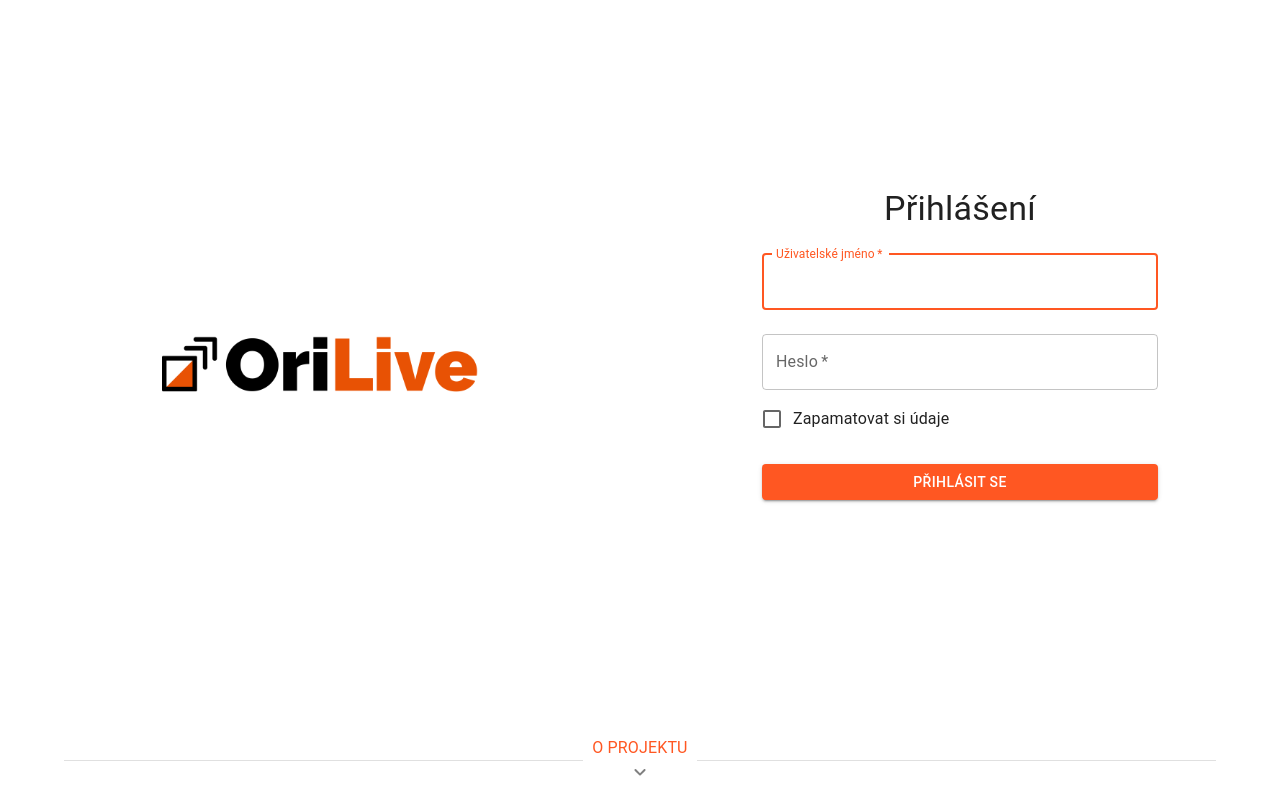
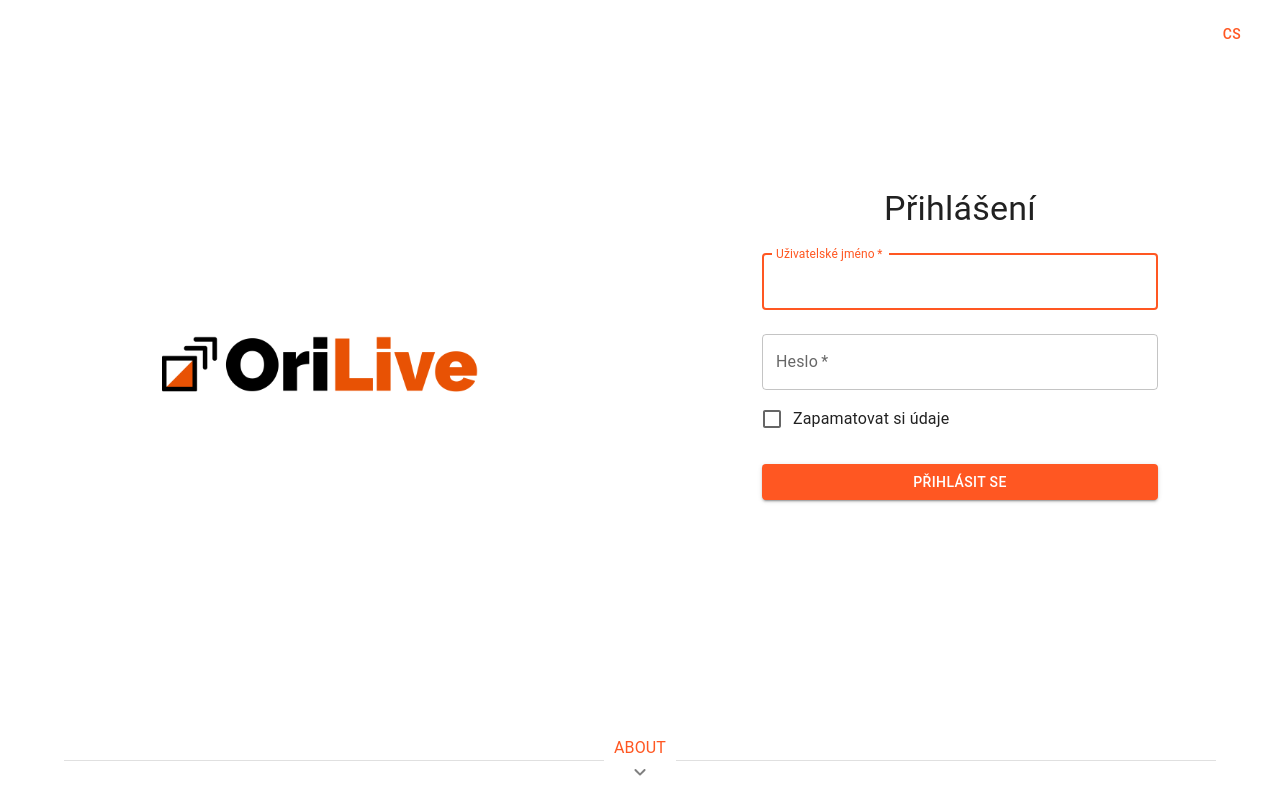
Before and after one commit to Kesims/OriLive_NextJS, a Next.js app: page / in a window 1280 px wide. Shown: the top 800 px of the page. Built offline with nearby package versions, Linux system fonts and the light colour scheme; no server answers.

Commit message:
translation basics

```diff
--- a/app/layout.tsx
+++ b/app/layout.tsx
@@ -5,8 +5,11 @@ import { CssBaseline, ThemeProvider } from "@mui/material";
 import { theme } from "@/src/utils/theme";
 import { client } from "@/src/utils/apolloClient";
 import React from "react";
+import "@/src/i18n/";
+import { initTranslations } from "@/src/i18n";
 
 export default function RootLayout({ children }: { children: React.ReactNode }) {
+    initTranslations();
     return (
         <html lang="en">
             {/*
--- a/app/page.tsx
+++ b/app/page.tsx
@@ -9,6 +9,7 @@ import {
     ListItem,
     ListItemIcon,
     ListItemText,
+    Tooltip,
     Typography,
     useTheme,
 } from "@mui/material";
@@ -17,6 +18,9 @@ import ExpandMoreRounded from "@mui/icons-material/ExpandMoreRounded";
 import ArrowRightRounded from "@mui/icons-material/ArrowRightRounded";
 import List from "@mui/material/List";
 import { EmailRounded, LinkedIn } from "@mui/icons-material";
+import { useTranslation } from "react-i18next";
+import { changeLanguage } from "i18next";
+import Button from "@mui/material/Button";
 
 const oNodeList = [
     "Kompaktní, levná, lehká",
@@ -29,8 +33,19 @@ const oNodeList = [
 export default function Home() {
     const theme = useTheme();
 
+    const { t, i18n } = useTranslation("landingPage");
+
+    const changeLanguageHandler = () => {
+        changeLanguage(i18n.language === "cs" ? "en" : "cs");
+    };
+
     return (
         <main>
+            <Box sx={{ position: "fixed", right: 0, top: 0, margin: 2 }}>
+                <Tooltip title={t("changeLanguage")} placement={"left"}>
+                    <Button onClick={changeLanguageHandler}>{i18n.language === "cs" ? "en" : "cs"}</Button>
+                </Tooltip>
+            </Box>
             <Grid2 container sx={{ [theme.breakpoints.up("md")]: { height: "100vh" }, width: "100%" }}>
                 <Grid2
                     sm={12}
@@ -74,7 +89,12 @@ export default function Home() {
                     <Container>
                         <Divider>
                             <Box sx={{ display: "flex", justifyContent: "center", flexFlow: "column" }}>
-                                <Typography color={theme.palette.primary.main}>O PROJEKTU</Typography>
+                                <Typography
+                                    color={theme.palette.primary.main}
+                                    sx={{ textTransform: "uppercase" }}
+                                >
+                                    {t("about")}
+                                </Typography>
                                 <Box sx={{ display: "flex", justifyContent: "center" }}>
                                     <ExpandMoreRounded sx={{ color: "grey" }} />
                                 </Box>
--- a/package.json
+++ b/package.json
@@ -23,12 +23,14 @@
     "cookies-next": "^2.1.1",
     "graphql": "^16.6.0",
     "graphql-ws": "^5.12.0",
+    "i18next": "^22.4.14",
     "next": "latest",
     "notistack": "latest",
     "react": "18.2.0",
     "react-apollo": "^3.1.5",
     "react-dom": "18.2.0",
     "react-hook-form": "^7.43.2",
+    "react-i18next": "^12.2.0",
     "styled-components": "^5.3.6"
   },
   "devDependencies": {
--- /dev/null
+++ b/src/i18n/cs.ts
@@ -0,0 +1,11 @@
+import { TranslationKeys } from "@/src/i18n/translationKeys";
+
+export default {
+    landingPage: {
+        about: "O projektu",
+        changeLanguage: "Switch to English",
+    },
+    login: {
+        title: "Přihlášení",
+    },
+} satisfies TranslationKeys;
--- /dev/null
+++ b/src/i18n/en.ts
@@ -0,0 +1,11 @@
+import { TranslationKeys } from "@/src/i18n/translationKeys";
+
+export default {
+    landingPage: {
+        about: "About",
+        changeLanguage: "Přepnout do češtiny",
+    },
+    login: {
+        title: "Login",
+    },
+} satisfies TranslationKeys;
--- /dev/null
+++ b/src/i18n/index.ts
@@ -0,0 +1,18 @@
+import i18next from "i18next";
+import enTranslation from "@/src/i18n/en";
+import csTranslation from "@/src/i18n/cs";
+import { initReactI18next } from "react-i18next";
+
+export const initTranslations = async () => {
+    await i18next.use(initReactI18next).init({
+        resources: {
+            en: enTranslation,
+            cs: csTranslation,
+        },
+        lng: undefined,
+        fallbackLng: "en",
+        interpolation: {
+            escapeValue: true,
+        },
+    });
+};
--- /dev/null
+++ b/src/i18n/translationKeys.ts
@@ -0,0 +1,9 @@
+export interface TranslationKeys {
+    landingPage: {
+        about: string;
+        changeLanguage: string;
+    };
+    login: {
+        title: string;
+    };
+}
```
Also changed, not shown: 1 other file (tests, documents, lock files or other folders).
